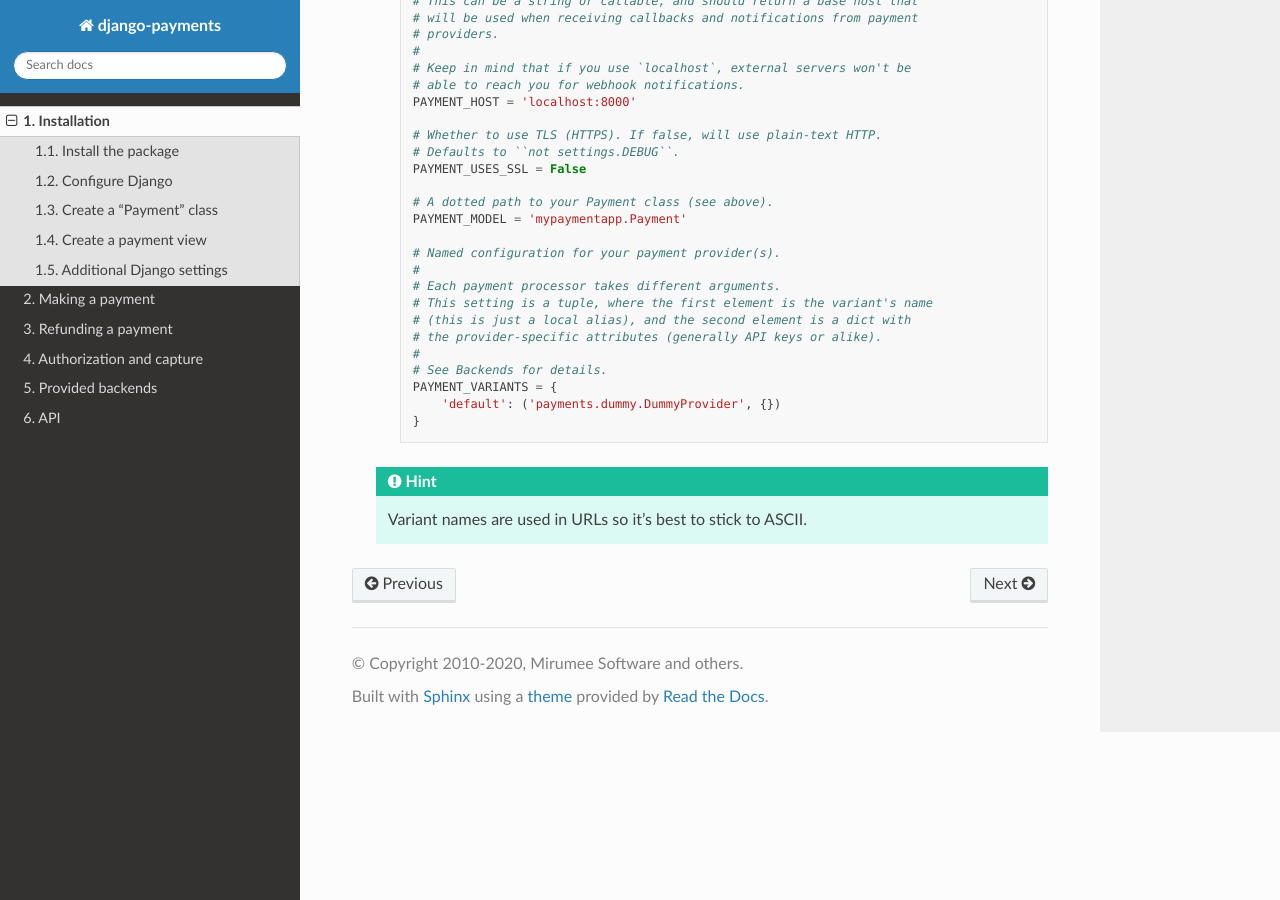
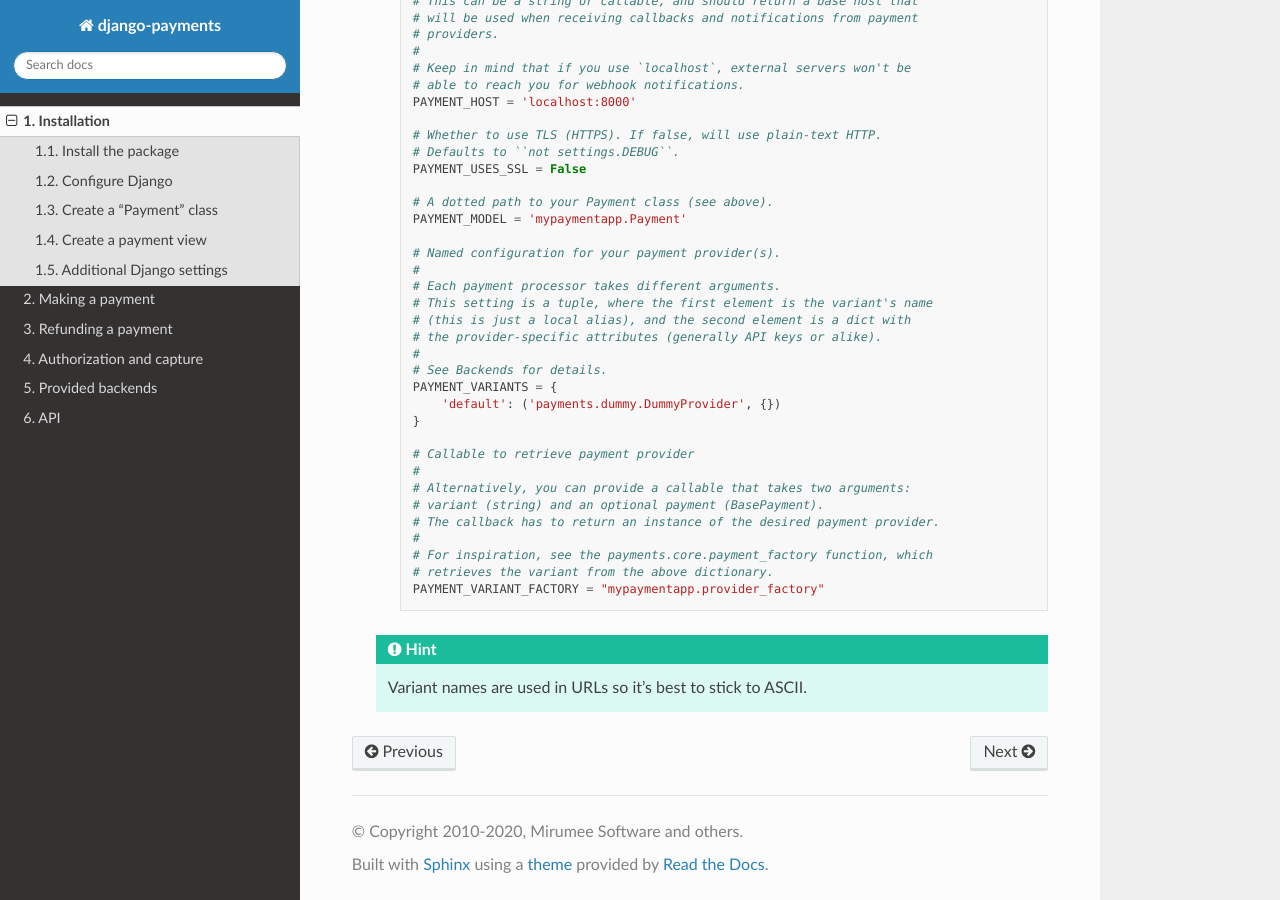
Before and after one commit to jazzband/django-payments, a Sphinx documentation site: the page built from docs/install.rst, in a window 1280 px wide and 900 px high, scrolled down 2508 px. Built offline with Sphinx 7.4.7 and the Read the Docs theme 2.0.0, drawn with Linux system fonts in a browser that asks for light colours; the version number could not be read and is left out.

Commit message:
Add documentation on PAYMENT_VARIANT_FACTORY

```diff
--- a/docs/install.rst
+++ b/docs/install.rst
@@ -159,6 +159,16 @@
           'default': ('payments.dummy.DummyProvider', {})
       }
 
+      # Callable to retrieve payment provider
+      #
+      # Alternatively, you can provide a callable that takes two arguments:
+      # variant (string) and an optional payment (BasePayment).
+      # The callback has to return an instance of the desired payment provider.
+      #
+      # For inspiration, see the payments.core.payment_factory function, which
+      # retrieves the variant from the above dictionary.
+      PAYMENT_VARIANT_FACTORY = "mypaymentapp.provider_factory"
+
    .. hint::
 
       Variant names are used in URLs so it's best to stick to ASCII.
```
